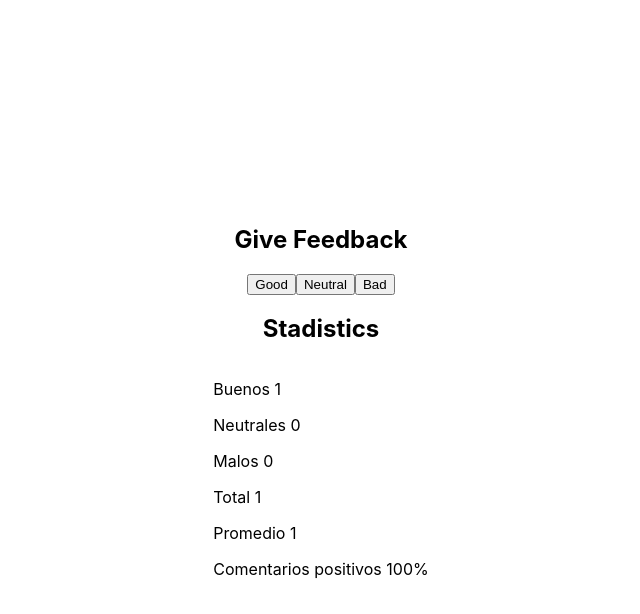
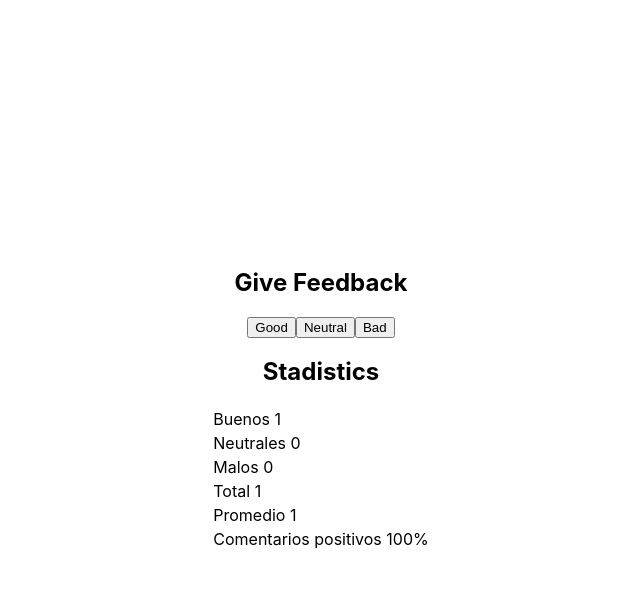
Before and after one commit to Rafacv23/Full-Stack-Open, a React (Create React App) app in the folder part01/unicafe/: page / in a window 1280 px wide. Both pictures are taken after a click on the button "Good". Shown: the top 614 px of the page, without its empty margins (319-959 px from the left). Built offline with nearby package versions, Linux system fonts and the light colour scheme; the HTML template or start-up script is replaced by a standard one.

Commit message:
exercise 1.11 done

```diff
--- a/part01/unicafe/src/components/stadistics-line.jsx
+++ b/part01/unicafe/src/components/stadistics-line.jsx
@@ -2,7 +2,7 @@ import React from 'react';
 
 const StadisticsLine = (props) => {
     return (
-        <p> {props.text} {props.contador} </p>
+        <td> {props.text} {props.contador} </td>
     );
 }
 
--- a/part01/unicafe/src/containers/stadistics.jsx
+++ b/part01/unicafe/src/containers/stadistics.jsx
@@ -11,14 +11,28 @@ const Stadistics = (props) => {
         }
 
         return (
-          <div>
+          <table>
+            <tbody>
+              <tr>
                 <StadisticsLine text={"Buenos"} contador={props.contadorGood} />
+              </tr>
+              <tr>
                 <StadisticsLine text={"Neutrales"} contador={props.contadorNeutral} />
+              </tr>
+              <tr>
                 <StadisticsLine text={"Malos"} contador={props.contadorBad} />
+              </tr>
+              <tr>
                 <StadisticsLine text={"Total"} contador={props.contadorAll} />
+              </tr>
+              <tr>
                 <StadisticsLine text={"Promedio"} contador={props.contadorAverage} />
+              </tr>
+              <tr>
                 <StadisticsLine text={"Comentarios positivos"} contador={props.contadorPositive} />
-          </div>
+              </tr>
+              </tbody>
+          </table>
         );
       };
 
```
Lines whose indentation alone changed are shown as unchanged.
